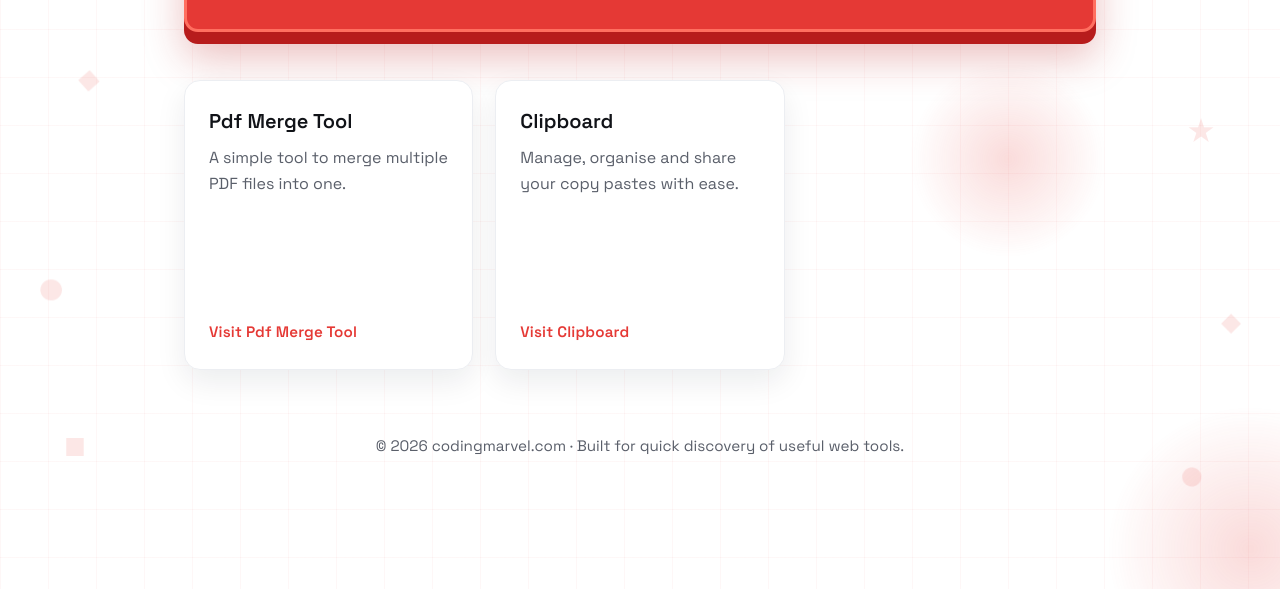
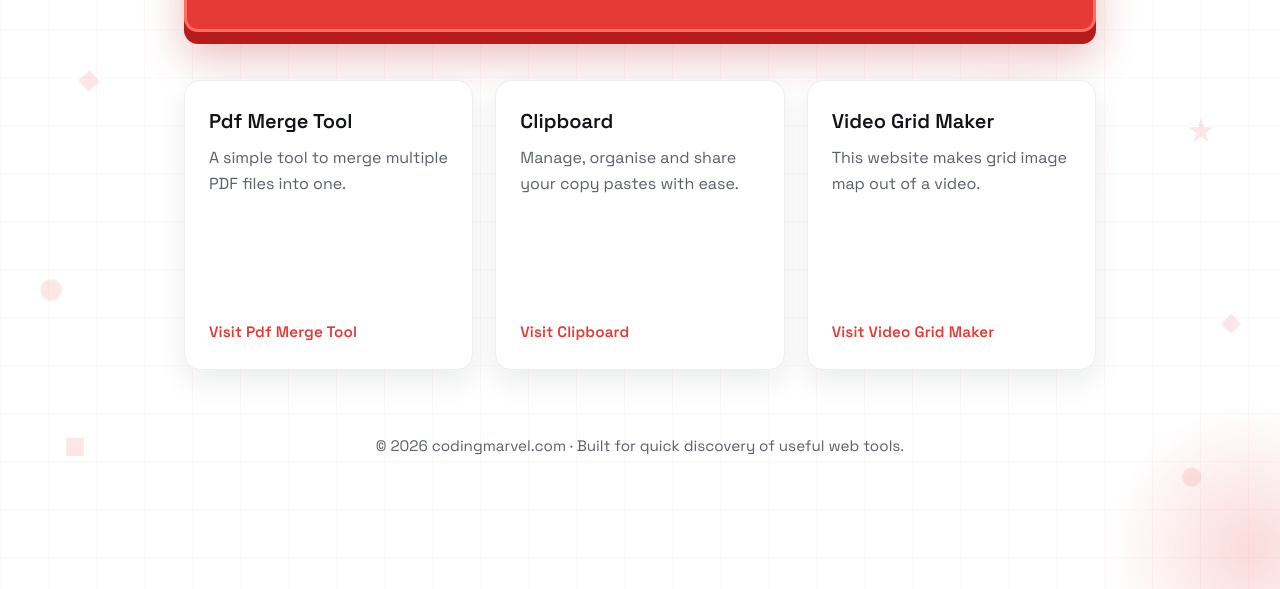
Before and after one commit to kyameinsahilwho/codingmarvel.com, an Astro site: page / in a window 1280 px wide. Shown: the part 211-800 px from the top of the page. Built offline with nearby package versions, Linux system fonts and the light colour scheme; Astro itself is replaced by a stand-in of ours.

Commit message:
feat: add Video Grid Maker link
Adds a new entry to the `websites` array in `src/pages/index.astro` for the Video Grid Maker tool.

Co-authored-by: kyameinsahilwho <89729858+kyameinsahilwho@users.noreply.github.com>

```diff
--- a/src/pages/index.astro
+++ b/src/pages/index.astro
@@ -39,6 +39,11 @@ const websites = [
     name: "Clipboard",
     url: "https://clipboard.codingmarvel.com",
     description: "Manage, organise and share your copy pastes with ease.",
+  },
+  {
+    name: "Video Grid Maker",
+    url: "https://video-grid-maker.codingmarvel.com/",
+    description: "This website makes grid image map out of a video.",
   }
 ];
 ---
```
